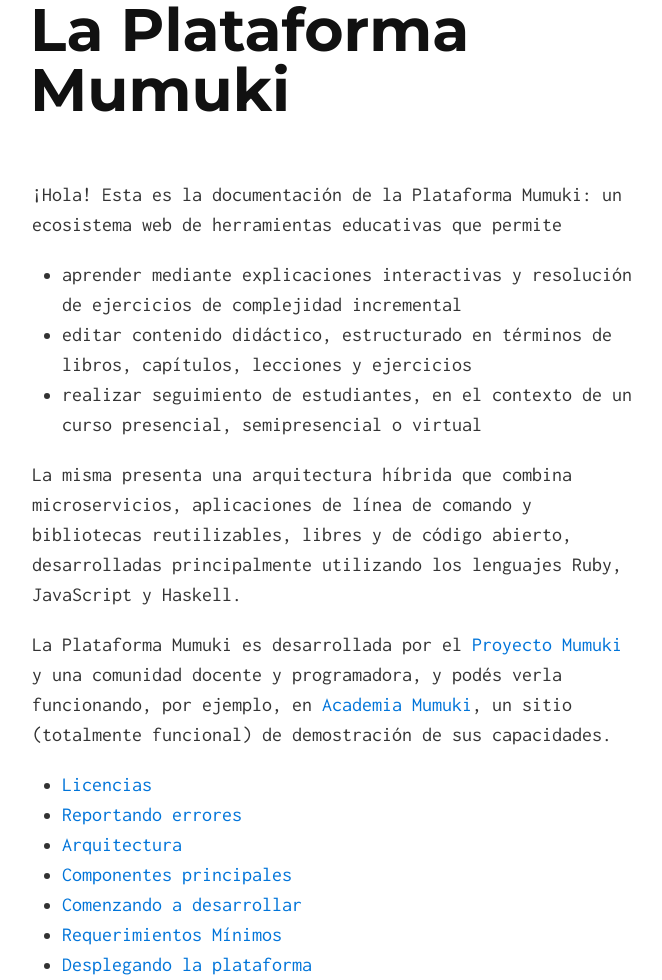
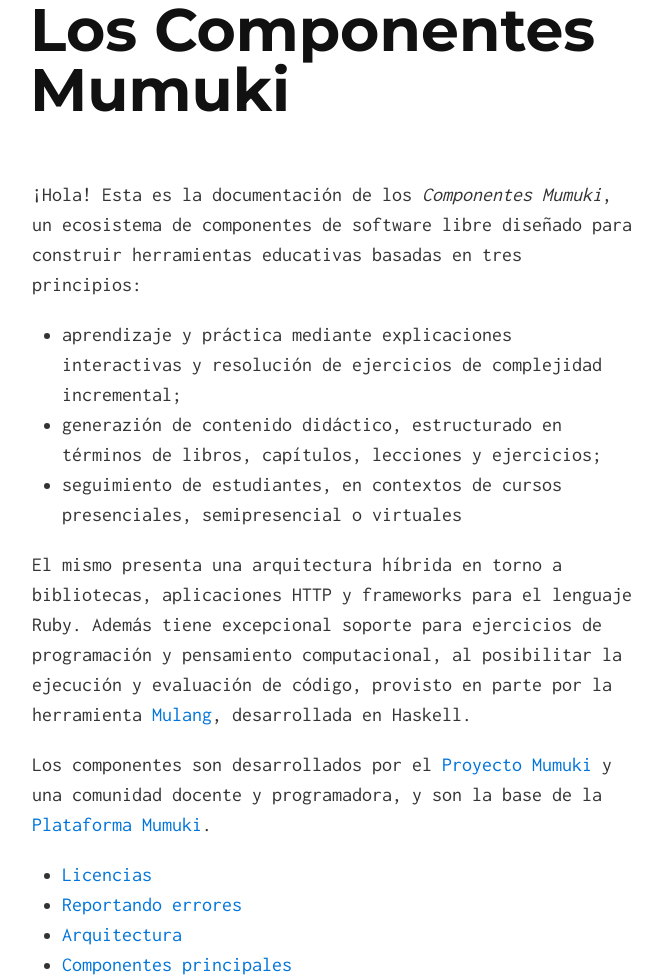
Before and after one commit to mumuki/mumuki.github.io, a Jekyll site: the page built from index.md, in a window 1280 px wide and 1400 px high. Shown: the part 420-1400 px from the top of the window, without its empty margins (308-970 px from the left). Built offline with Jekyll 4.4.1, drawn with Linux system fonts in a browser that asks for light colours.

Commit message:
Update index.md

```diff
--- a/index.md
+++ b/index.md
@@ -1,20 +1,22 @@
 ---
 layout: default
 ---
-![](http://mumuki.io/logo-alt-large.png)
 
-La Plataforma Mumuki
-====================
+![Mumuki logo](http://mumuki.io/static/mumuki-banner-horizontal-gradient.png)
 
-¡Hola! Esta es la documentación de la Plataforma Mumuki: un ecosistema web de herramientas educativas que permite
 
-* aprender mediante explicaciones interactivas y resolución de ejercicios de complejidad incremental
-* editar contenido didáctico, estructurado en términos de libros, capítulos, lecciones y ejercicios
-* realizar seguimiento de estudiantes, en el contexto de un curso presencial, semipresencial o virtual
+Los Componentes Mumuki
+=======================
 
-La misma presenta una arquitectura híbrida que combina microservicios, aplicaciones de línea de comando y bibliotecas reutilizables, libres y de código abierto, desarrolladas principalmente utilizando los lenguajes Ruby, JavaScript y Haskell.
+¡Hola! Esta es la documentación de los _Componentes Mumuki_, un ecosistema de componentes de software libre diseñado para construir herramientas educativas basadas en tres principios:
 
-La Plataforma Mumuki es desarrollada por el [Proyecto Mumuki](http://www.mumuki.org/) y una comunidad docente y programadora, y podés verla funcionando, por ejemplo, en [Academia Mumuki](http://mumuki.io), un sitio (totalmente funcional) de demostración de sus capacidades.
+* aprendizaje y práctica mediante explicaciones interactivas y resolución de ejercicios de complejidad incremental;
+* generazión de contenido didáctico, estructurado en términos de libros, capítulos, lecciones y ejercicios;
+* seguimiento de estudiantes, en contextos de cursos presenciales, semipresencial o virtuales
+
+El mismo presenta una arquitectura híbrida en torno a bibliotecas, aplicaciones HTTP y frameworks para el lenguaje Ruby. Además tiene excepcional soporte para ejercicios de programación y pensamiento computacional, al posibilitar la ejecución y evaluación de código, provisto en parte por la herramienta [Mulang](https://github.com/mumuki/mulang), desarrollada en Haskell.
+
+Los componentes son desarrollados por el [Proyecto Mumuki](http://www.mumuki.org/) y una comunidad docente y programadora, y son la base de la [Plataforma Mumuki](http://mumuki.io).
 
 * [Licencias](#licencias)
 * [Reportando errores](#reportando-errores)
```
